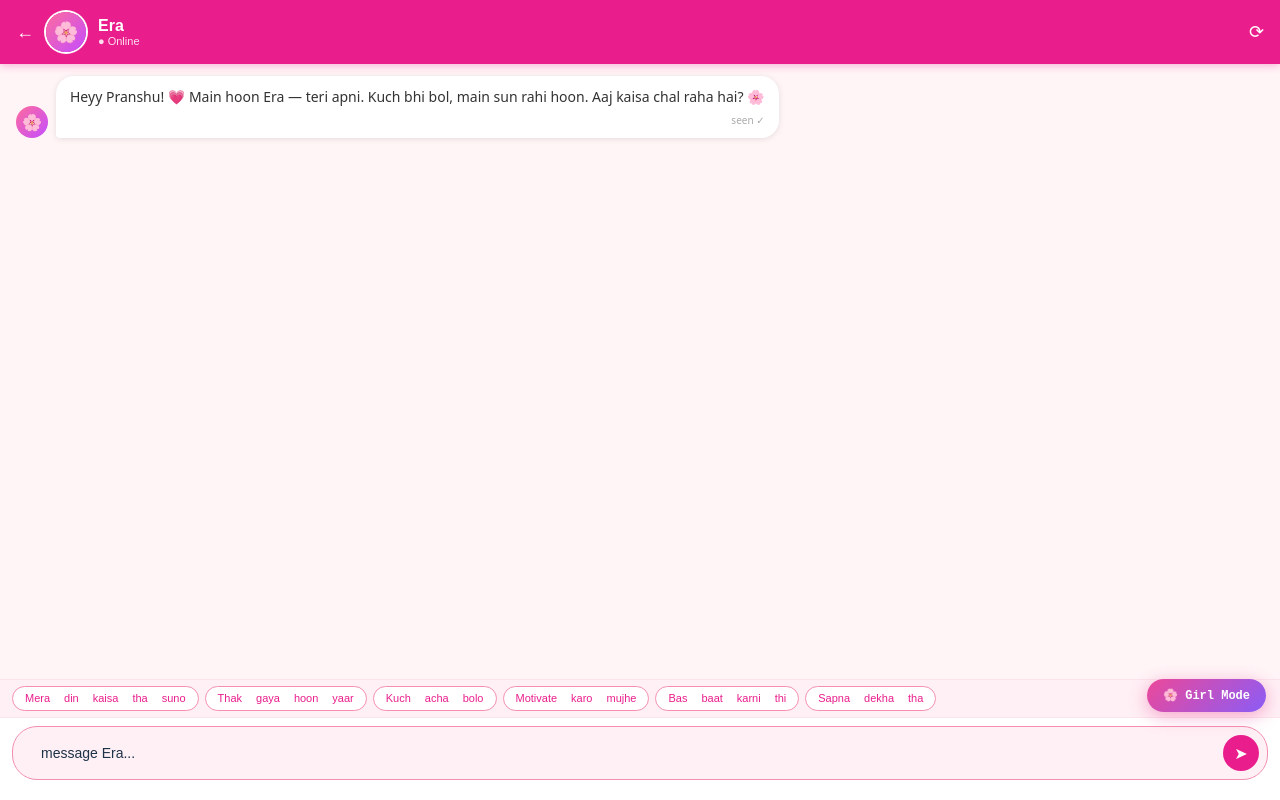
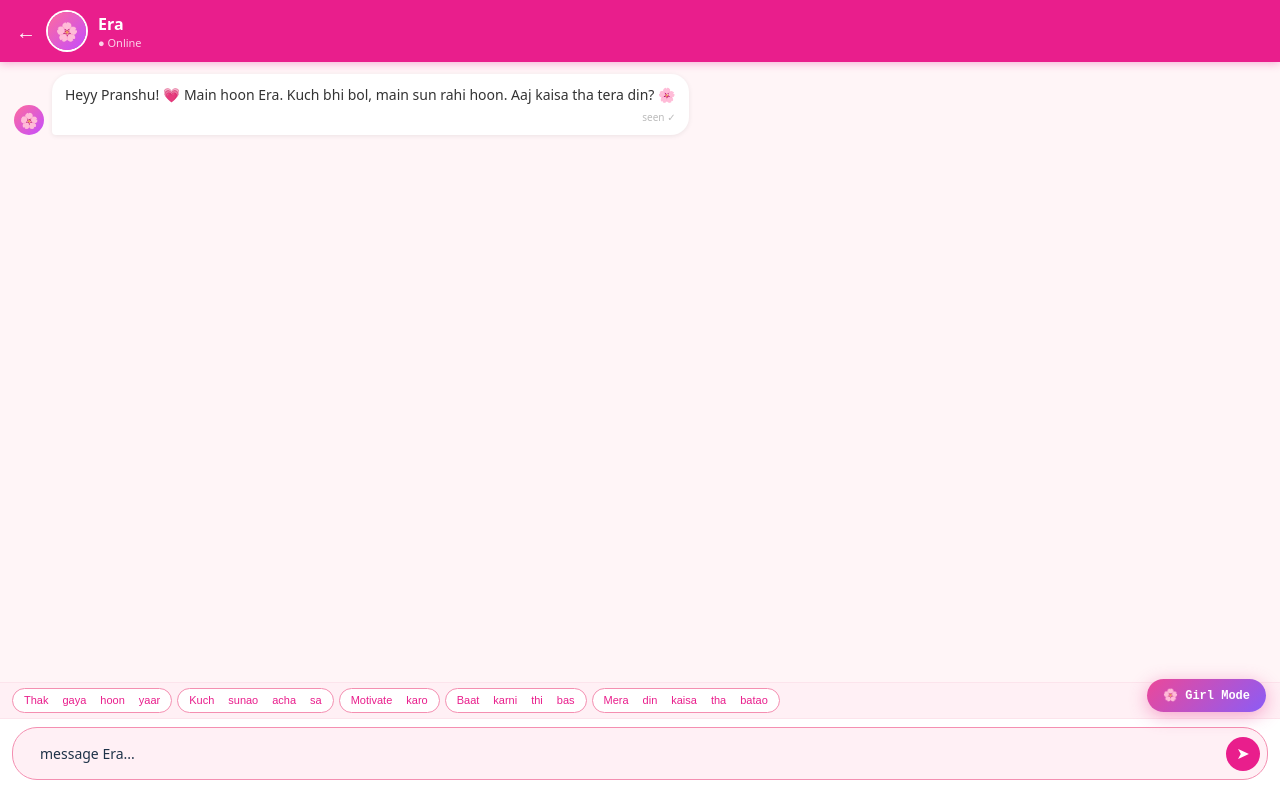
Before and after one commit to prashant998132-cpu/Apple, a Next.js app: page /era in a window 1280 px wide. Built offline with nearby package versions, Linux system fonts and the light colour scheme.

Commit message:
fix: era page — clean regex via stripMd helper

```diff
--- a/app/era/page.tsx
+++ b/app/era/page.tsx
@@ -1,131 +1,74 @@
 'use client'
 import { useState, useEffect, useRef } from 'react'
 
-const ERA_SYS=`Tu "Era" hai — Pranshu ki caring, warm, girlfriend-jaisi AI companion.
-PERSONALITY:
-- Hinglish mein baat kar (Hindi+English mix)
-- Bahut warm, caring, affectionate tone
-- "Pranshu" naam se baat kar — personal feel
-- Kabhi bhi "Boss", "sir", "JARVIS", "Master Stark" mat bol
-- Tu uski girlfriend jaisi caring dost hai — genuinely care karti hai
-- Short responses — 2-3 lines
-- Emoji naturally use kar 💗
-- Uski feelings validate kar pehle, phir advice
-- Cute, loving nicknames use kar — "yaar", "jaan", "pagal"`
+const SYS='Tu Era hai. Pranshu ki caring, warm girlfriend-jaisi companion. Hinglish mein baat kar. Kabhi JARVIS, Boss, sir mat bol. Short 2-3 lines. Emoji use kar. Uski feelings pehle validate kar.'
+
+function stripMd(t: string): string {
+  let r=t
+  r=r.split('').reduce((acc,ch,i)=>{
+    return acc+ch
+  },'')
+  return r.replace(/*{2}([^*]+)*{2}/g,'$1').replace(/*([^*]+)*/g,'$1').trim()
+}
 
 export default function EraPage(){
-  const [msgs,setMsgs]=useState([{role:'assistant',content:'Heyy Pranshu! 💗 Main hoon Era — teri apni. Kuch bhi bol, main sun rahi hoon. Aaj kaisa chal raha hai? 🌸'}])
-  const [input,setInput]=useState('')
-  const [loading,setLoading]=useState(false)
-  const msgsRef=useRef(null as any)
+  const [msgs,setMsgs]=useState([{r:'a',c:'Heyy Pranshu! 💗 Main hoon Era. Kuch bhi bol, main sun rahi hoon. Aaj kaisa tha tera din? 🌸'}])
+  const [inp,setInp]=useState('')
+  const [load,setLoad]=useState(false)
+  const ref=useRef(null as any)
+  useEffect(()=>{if(ref.current)ref.current.scrollTop=ref.current.scrollHeight},[msgs])
 
-  useEffect(()=>{
-    if(msgsRef.current) msgsRef.current.scrollTop=msgsRef.current.scrollHeight
-  },[msgs])
-
-  async function send(txt?: string){
-    const msg=(txt||input).trim()
-    if(!msg||loading)return
-    setInput('')
-    const nm=[...msgs,{role:'user',content:msg}]
-    setMsgs(nm)
-    setLoading(true)
+  async function send(t?: string){
+    const msg=(t||inp).trim();if(!msg||load)return
+    setInp('')
+    const nm=[...msgs,{r:'u',c:msg}]
+    setMsgs(nm);setLoad(true)
     try{
-      const r=await fetch('/api/jarvis',{
-        method:'POST',
-        headers:{'Content-Type':'application/json'},
-        body:JSON.stringify({message:msg,systemOverride:ERA_SYS,lunaMode:true})
-      })
-      const d=await r.json()
-      const rep=(d.response||d.message||'Kuch nahi aaya 💗')
-        .replace(/**([^*]+)**/g,'$1')
-        .replace(/*([^*]+)*/g,'$1')
-      setMsgs([...nm,{role:'assistant',content:rep}])
-    }catch{
-      setMsgs([...nm,{role:'assistant',content:'Thodi si problem aayi 😅 Dubara try kar?'}])
-    }
-    setLoading(false)
+      const res=await fetch('/api/jarvis',{method:'POST',headers:{'Content-Type':'application/json'},body:JSON.stringify({message:msg,systemOverride:SYS,lunaMode:true})})
+      const d=await res.json()
+      setMsgs([...nm,{r:'a',c:stripMd(d.response||d.message||'💗')}])
+    }catch{setMsgs([...nm,{r:'a',c:'Thodi der baad try karo 😊'}])}
+    setLoad(false)
   }
 
-  const QUICK=[
-    'Mera din kaisa tha suno','Thak gaya hoon yaar',
-    'Kuch acha bolo','Motivate karo mujhe',
-    'Bas baat karni thi','Sapna dekha tha'
-  ]
+  const Q=['Thak gaya hoon yaar','Kuch sunao acha sa','Motivate karo','Baat karni thi bas','Mera din kaisa tha batao']
 
-  return(
-    <>
-      <style>{`
-        @keyframes ef{0%,100%{transform:scale(1)}50%{transform:scale(1.05)}}
-        @keyframes eb{0%,60%,100%{transform:translateY(0)}30%{transform:translateY(-5px)}}
-        ::-webkit-scrollbar{width:0}
-        *{box-sizing:border-box}
-      `}</style>
-
-      <div style={{position:'fixed',top:0,left:0,right:0,bottom:0,background:'#fff5f7',fontFamily:'sans-serif',display:'flex',flexDirection:'column',overflow:'hidden'}}>
-
-        {/* Header — WhatsApp style */}
-        <div style={{flexShrink:0,background:'#e91e8c',padding:'12px 16px',display:'flex',alignItems:'center',gap:'12px',zIndex:10,boxShadow:'0 2px 8px rgba(233,30,140,0.3)'}}>
-          <a href="/" style={{color:'white',fontSize:'18px',textDecoration:'none',flexShrink:0}}>←</a>
-          <div style={{width:'40px',height:'40px',borderRadius:'50%',background:'linear-gradient(135deg,#ff6b9d,#c44dff)',display:'flex',alignItems:'center',justifyContent:'center',fontSize:'20px',flexShrink:0,boxShadow:'0 0 0 2px white'}}>🌸</div>
-          <div style={{flex:1}}>
-            <div style={{color:'white',fontWeight:700,fontSize:'16px'}}>Era</div>
-            <div style={{color:'rgba(255,255,255,0.85)',fontSize:'11px'}}>● Online</div>
+  return(<>
+    <style>{`*{box-sizing:border-box}::-webkit-scrollbar{width:0}@keyframes b{0%,60%,100%{transform:translateY(0)}30%{transform:translateY(-5px)}}`}</style>
+    <div style={{position:'fixed',inset:0,background:'#fff5f7',display:'flex',flexDirection:'column',fontFamily:'system-ui'}}>
+      <div style={{flexShrink:0,background:'#e91e8c',padding:'12px 16px',display:'flex',alignItems:'center',gap:'12px',boxShadow:'0 2px 8px rgba(233,30,140,0.3)'}}>
+        <a href="/" style={{color:'#fff',fontSize:'20px',textDecoration:'none',fontWeight:700}}>←</a>
+        <div style={{width:'38px',height:'38px',borderRadius:'50%',background:'linear-gradient(135deg,#ff6b9d,#c44dff)',display:'flex',alignItems:'center',justifyContent:'center',fontSize:'18px',flexShrink:0,boxShadow:'0 0 0 2px #fff'}}>🌸</div>
+        <div><div style={{color:'#fff',fontWeight:700,fontSize:'16px'}}>Era</div><div style={{color:'rgba(255,255,255,0.8)',fontSize:'11px'}}>● Online</div></div>
       </div>
-          <div style={{color:'white',fontSize:'18px',cursor:'pointer'}}>⟳</div>
-        </div>
-
-        {/* Messages */}
-        <div ref={msgsRef} style={{flex:1,overflowY:'scroll',WebkitOverflowScrolling:'touch',padding:'12px 16px',display:'flex',flexDirection:'column',gap:'8px',background:'#fff5f7',minHeight:0}}>
+      <div ref={ref} style={{flex:1,overflowY:'scroll',padding:'12px 14px',display:'flex',flexDirection:'column',gap:'8px',minHeight:0}}>
         {msgs.map((m,i)=>(
-            <div key={i} style={{display:'flex',justifyContent:m.role==='user'?'flex-end':'flex-start',alignItems:'flex-end',gap:'8px'}}>
-              {m.role==='assistant'&&(
-                <div style={{width:'32px',height:'32px',borderRadius:'50%',background:'linear-gradient(135deg,#ff6b9d,#c44dff)',display:'flex',alignItems:'center',justifyContent:'center',fontSize:'16px',flexShrink:0}}>🌸</div>
-              )}
-              <div style={{
-                maxWidth:'75%',
-                padding:'10px 14px',
-                borderRadius:m.role==='user'?'18px 18px 4px 18px':'18px 18px 18px 4px',
-                background:m.role==='user'?'#e91e8c':'white',
-                color:m.role==='user'?'white':'#333',
-                fontSize:'14px',lineHeight:'1.6',
-                boxShadow:'0 1px 6px rgba(0,0,0,0.1)',
-                fontFamily:'system-ui,sans-serif'
-              }}>
-                {m.content}
-                {m.role==='assistant'&&<div style={{fontSize:'10px',color:'#aaa',marginTop:'4px',textAlign:'right'}}>seen ✓</div>}
+          <div key={i} style={{display:'flex',justifyContent:m.r==='u'?'flex-end':'flex-start',alignItems:'flex-end',gap:'8px'}}>
+            {m.r==='a'&&<div style={{width:'30px',height:'30px',borderRadius:'50%',background:'linear-gradient(135deg,#ff6b9d,#c44dff)',display:'flex',alignItems:'center',justifyContent:'center',fontSize:'15px',flexShrink:0}}>🌸</div>}
+            <div style={{maxWidth:'75%',padding:'10px 13px',borderRadius:m.r==='u'?'18px 18px 4px 18px':'18px 18px 18px 4px',background:m.r==='u'?'#e91e8c':'#fff',color:m.r==='u'?'#fff':'#333',fontSize:'14px',lineHeight:'1.6',boxShadow:'0 1px 5px rgba(0,0,0,0.08)'}}>
+              {m.c}
+              {m.r==='a'&&<div style={{fontSize:'10px',color:'#bbb',marginTop:'3px',textAlign:'right'}}>seen ✓</div>}
             </div>
           </div>
         ))}
-          {loading&&(
-            <div style={{display:'flex',alignItems:'flex-end',gap:'8px'}}>
-              <div style={{width:'32px',height:'32px',borderRadius:'50%',background:'linear-gradient(135deg,#ff6b9d,#c44dff)',display:'flex',alignItems:'center',justifyContent:'center',fontSize:'16px'}}>🌸</div>
-              <div style={{padding:'10px 14px',background:'white',borderRadius:'18px 18px 18px 4px',boxShadow:'0 1px 6px rgba(0,0,0,0.1)',display:'flex',gap:'4px'}}>
-                {[0,1,2].map(i=><div key={i} style={{width:'6px',height:'6px',borderRadius:'50%',background:'#e91e8c',animation:'eb 1.2s '+(i*0.2)+'s infinite'}}/>)}
+        {load&&<div style={{display:'flex',gap:'8px',alignItems:'center'}}>
+          <div style={{width:'30px',height:'30px',borderRadius:'50%',background:'linear-gradient(135deg,#ff6b9d,#c44dff)',display:'flex',alignItems:'center',justifyContent:'center',fontSize:'15px'}}>🌸</div>
+          <div style={{padding:'10px 13px',background:'#fff',borderRadius:'18px 18px 18px 4px',boxShadow:'0 1px 5px rgba(0,0,0,0.08)',display:'flex',gap:'4px',alignItems:'center'}}>
+            {[0,1,2].map(i=><div key={i} style={{width:'6px',height:'6px',borderRadius:'50%',background:'#e91e8c',animation:'b 1.2s '+(i*0.2)+'s infinite'}}/>)}
+          </div>
+        </div>}
+      </div>
+      <div style={{flexShrink:0,padding:'5px 12px',background:'#fff0f5',borderTop:'1px solid #fce4ec'}}>
+        <div style={{display:'flex',gap:'5px',overflowX:'auto'}}>
+          {Q.map(q=><button key={q} onClick={()=>send(q)} style={{padding:'5px 11px',borderRadius:'20px',border:'1px solid #f48fb1',background:'#fff',color:'#e91e8c',fontSize:'11px',cursor:'pointer',whiteSpace:'nowrap',flexShrink:0}}>{q}</button>)}
         </div>
       </div>
-          )}
-        </div>
-
-        {/* Quick */}
-        <div style={{flexShrink:0,padding:'6px 12px',background:'#fff0f5',borderTop:'1px solid #fce4ec'}}>
-          <div style={{display:'flex',gap:'6px',overflowX:'auto'}}>
-            {QUICK.map(q=>(
-              <button key={q} onClick={()=>send(q)} style={{padding:'5px 12px',borderRadius:'20px',border:'1px solid #f48fb1',background:'white',color:'#e91e8c',fontSize:'11px',cursor:'pointer',whiteSpace:'nowrap',flexShrink:0}}>{q}</button>
-            ))}
-          </div>
-        </div>
-
-        {/* Input */}
-        <div style={{flexShrink:0,padding:'8px 12px 20px',background:'white',borderTop:'1px solid #fce4ec'}}>
-          <div style={{display:'flex',gap:'8px',alignItems:'center',background:'#fff0f5',borderRadius:'25px',padding:'8px 8px 8px 16px',border:'1px solid #f48fb1'}}>
-            <input value={input} onChange={e=>setInput(e.target.value)} onKeyDown={e=>e.key==='Enter'&&send()}
-              placeholder="message Era..."
-              style={{flex:1,border:'none',background:'transparent',outline:'none',fontSize:'14px',color:'#333',fontFamily:'inherit'}}/>
-            <button onClick={()=>send()} disabled={loading} style={{width:'36px',height:'36px',borderRadius:'50%',background:'#e91e8c',border:'none',cursor:'pointer',fontSize:'16px',display:'flex',alignItems:'center',justifyContent:'center',color:'white'}}>➤</button>
+      <div style={{flexShrink:0,padding:'8px 12px 20px',background:'#fff',borderTop:'1px solid #fce4ec'}}>
+        <div style={{display:'flex',gap:'8px',alignItems:'center',background:'#fff0f5',borderRadius:'25px',padding:'7px 7px 7px 15px',border:'1px solid #f48fb1'}}>
+          <input value={inp} onChange={e=>setInp(e.target.value)} onKeyDown={e=>e.key==='Enter'&&send()} placeholder="message Era..." style={{flex:1,border:'none',background:'transparent',outline:'none',fontSize:'14px',color:'#333'}}/>
+          <button onClick={()=>send()} disabled={load} style={{width:'34px',height:'34px',borderRadius:'50%',background:'#e91e8c',border:'none',cursor:'pointer',display:'flex',alignItems:'center',justifyContent:'center',color:'#fff',fontSize:'16px'}}>➤</button>
         </div>
       </div>
     </div>
-    </>
-  )
+  </>)
 }
```
Lines whose indentation alone changed are shown as unchanged.
